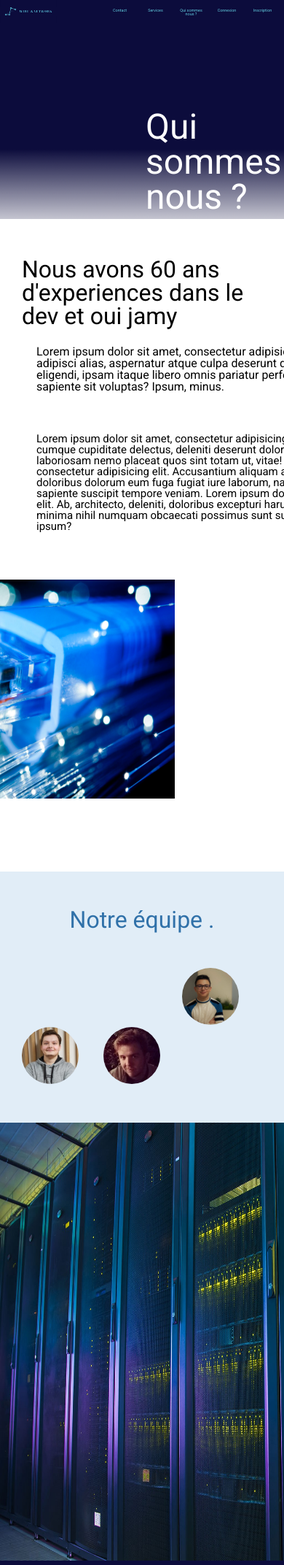
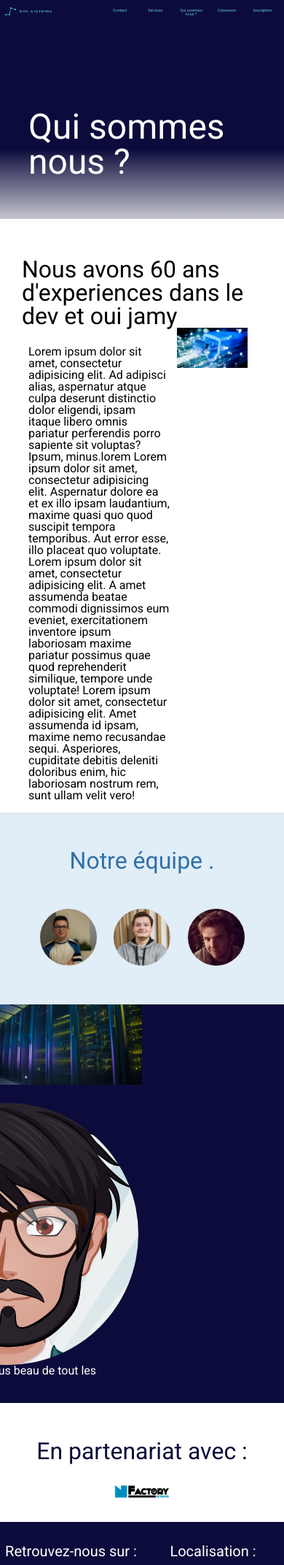
Before and after one commit to AxelBarbeHusson/reseaux, a PHP site: page /quisommesnous.php in a window 390 px wide; the page is wider, and only the part inside the window is pictured. Shown: the top 2144 px of that part at 73% size. Run offline with PHP 8.4, Linux system fonts and the light colour scheme; a stand-in replaces the project's code that opens the database connection; some libraries are stand-ins or nearby versions.

Commit message:
Page Qui somme nous / style.css. /
Responsive total

```diff
--- a/assets/css/style.css
+++ b/assets/css/style.css
@@ -277,12 +277,12 @@ nav li a:hover {
     color: white;
     position: absolute;
     margin-top: 150px;
-    margin-left: 200px;
+    margin-left: 10%;
     font-size: 3em;
 
 }
 
-#Bannieres {
+#bannieres {
     width: 100%;
     height: 300px;
 }
@@ -293,38 +293,29 @@ nav li a:hover {
     margin-left: 30px;
 }
 
-.gauche {
-    float: left;
-}
+
 
 #blabla1 {
     margin-top: 25px;
-    margin-left: 50px;
-    height: 100px;
-    width: 450px;
+    margin-left: 10%;
+    width: 50%;
+    float: left;
+    padding-bottom: 15px;
 }
 
-#blabla2 {
-    margin-top: 20px;
-    margin-left: 50px;
-    width: 600px;
-    height: 200px;
-    font-size: 15px;
 
-}
+#rj45 {
 
-#RJ45 {
-    height: 300px;
-    width: 400px;
+    width: 25%;
     float: right;
-    margin-right: 150px;
+    margin-right: 50px;
     margin-bottom: 100px;
-
 }
 
 #equipe {
     background-color: #e1edf7;
     padding-bottom: 50px;
+    width: 100%;
 }
 
 #equipetitre {
@@ -337,57 +328,58 @@ nav li a:hover {
 
 #etienne {
     width: 20%;
-    margin-left: 250px;
+    margin-left: 14%;
     border-radius: 50%;
 }
 
 #thibault {
     width: 20%;
-    margin-left: 30px;
+    margin-left: 5%;
     border-radius: 50%;
 }
 
 #victor {
     width: 20%;
-    margin-left: 30px;
+    margin-left: 5%;
     border-radius: 50%;
 }
 
-#Serveur {
+#serveur {
     background-color: #0c0c3c;
 }
 
 #serv {
     float: left;
-    height: 600px;
-    width: 730px;
+    width: 50%;
 }
 
 #axel {
     float: right;
     border-radius: 50%;
     margin-right: 200px;
-    margin-top: 50px;
+    margin-top: 25px;
+}
 
+#float {
+    float: right;
 }
 
 #blabla3 {
-    float: right;
+    margin-bottom: 20px;
     margin-right: 210px;
-    margin-top: 20px;
     color: #fff;
 }
 
-#Support {
+#support {
     text-align: center;
     font-size: 2em;
     color: #0C0C3C;
     margin-top: 50px;
 }
 
-#LogoN {
+#Logon {
     width: 20%;
-    margin-left: 615px;
+    margin-left: 40%;
 }
 
 /*/ Qui sommes nous /*/
@@ -756,3 +748,6 @@ footer h4 {
     color: #FFF;
     text-align: center;
 }
+i.material-icons {
+    color: #FFF;
+}
--- a/quisommesnous.php
+++ b/quisommesnous.php
@@ -7,24 +7,26 @@ require('inc/header.php')
 ?>
 
     <body>
-    <section id="Groupe1">
+    <div id="balise"></div>
+    <section id="groupe1">
         <h1 id="qui">Qui sommes nous ?</h1>
-    <img id="Bannieres" src="assets/img/Bannieretest.PNG" alt="">
+        <img id="bannieres" src="assets/img/Bannieretest.PNG" alt="">
         <h2 id="titreblabla">Nous avons 60 ans d'experiences dans le dev et oui jamy</h2>
         <div class="gauche">
-    <p id="blabla1">Lorem ipsum dolor sit amet, consectetur adipisicing elit. Ad adipisci alias, aspernatur atque culpa
-        deserunt distinctio dolor eligendi, ipsam itaque libero omnis pariatur perferendis porro sapiente sit voluptas?
-        Ipsum, minus.</p>
+            <p id="blabla1">Lorem ipsum dolor sit amet, consectetur adipisicing elit. Ad adipisci alias, aspernatur
+                atque culpa
+                deserunt distinctio dolor eligendi, ipsam itaque libero omnis pariatur perferendis porro sapiente sit
+                voluptas?
+                Ipsum, minus.lorem Lorem ipsum dolor sit amet, consectetur adipisicing elit. Aspernatur dolore ea et ex
+                illo ipsam laudantium, maxime quasi quo quod suscipit tempora temporibus. Aut error esse, illo placeat
+                quo voluptate. Lorem ipsum dolor sit amet, consectetur adipisicing elit. A amet assumenda beatae commodi
+                dignissimos eum eveniet, exercitationem inventore ipsum laboriosam maxime pariatur possimus quae quod
+                reprehenderit similique, tempore unde voluptate! Lorem ipsum dolor sit amet, consectetur adipisicing
+                elit. Amet assumenda id ipsam, maxime nemo recusandae sequi. Asperiores, cupiditate debitis deleniti
+                doloribus enim, hic laboriosam nostrum rem, sunt ullam velit vero!</p>
 
-    <p id="blabla2">Lorem ipsum dolor sit amet, consectetur adipisicing elit. Ab aliquid asperiores autem cumque
-        cupiditate delectus, deleniti deserunt dolor ea expedita explicabo inventore laboriosam nemo placeat quos sint
-        totam ut, vitae! Lorem ipsum dolor sit amet, consectetur adipisicing elit. Accusantium aliquam animi culpa
-        cupiditate, dignissimos doloribus dolorum eum fuga fugiat iure laborum, natus nulla quae repellat repudiandae
-        sapiente suscipit tempore veniam. Lorem ipsum dolor sit amet, consectetur adipisicing elit. Ab, architecto,
-        deleniti, doloribus excepturi harum iste laudantium maiores maxime minima nihil numquam obcaecati possimus sunt
-        suscipit tempore ut vel. Consequatur, ipsum?</p>
         </div>
-        <img id="RJ45" src="assets/img/RJ45.png" alt="">
+        <img id="rj45" src="assets/img/RJ45.png" alt="">
     </section>
     <div class="clear"></div>
     <div class="wrap"></div>
@@ -43,16 +45,19 @@ require('inc/header.php')
 
     <section id="groupe2">
         <img id="serv" src="assets/img/Serveur.jpeg" alt="">
+        <div id="float">
             <img id="axel" src="assets/img/axel.jfif" alt="">
             <p id="blabla3">Axel chef de projet et plus beau de tout les rebeux</p>
-    <div id="Serveur"</div>
+        </div>
+        <div id="serveur"
+        </div>
         <div class="wrap"></div>
         <div class="clear"></div>
     </section>
-    <section id="Soutien">
-        <div class="Nfacto">
-            <h4 id="Support">En partenariat avec :</h4>
-            <img id="LogoN" src="assets/img/Nfactory.png" alt="">
+    <section id="soutien">
+        <div class="nfacto">
+            <h4 id="support">En partenariat avec :</h4>
+            <img id="Logon" src="assets/img/Nfactory.png" alt="">
         </div>
 
     </section>
```
Lines whose indentation alone changed are shown as unchanged.
